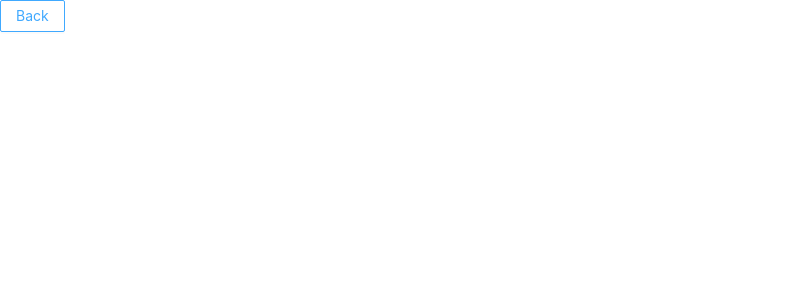
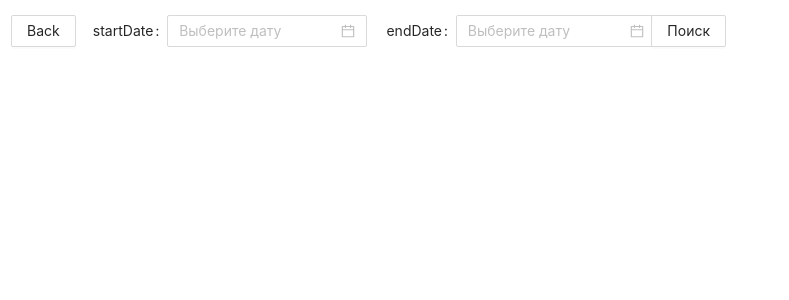
Before and after one commit to Fessaer/apiChannelsDom-ru, a React (Create React App) app: page /CardPage in a window 1280 px wide. Shown: the top 300 px of the page, without its empty margins (0-789 px from the left). Built offline with nearby package versions, Linux system fonts and the light colour scheme; no server answers.

Commit message:
add fetch

```diff
--- a/src/Components/App.jsx
+++ b/src/Components/App.jsx
@@ -24,7 +24,7 @@ function App() {
         {data}
       <Router>
         <Switch>
-          <Route path="/" exact>
+          <Route exact path="/">
             <Home />
           </Route>
           <Route
--- a/src/Components/Pages/CardPage.jsx
+++ b/src/Components/Pages/CardPage.jsx
@@ -1,4 +1,5 @@
-import React from 'react'
+import React, {useContext} from 'react';
+import { Context } from '../Store';
 import { Button, Col, Row, Card } from 'antd';
 import {
   BrowserRouter as Router,
@@ -7,23 +8,54 @@ import {
   Link,
   useHistory,
 } from 'react-router-dom';
+import FormComponent from '../mountComponents/FormComponent';
+import fetchFunction from '../mountComponents/Helpers/fetchFn';
 
-export default function CardPage(props) {
-  console.log(props)
-  const history = useHistory();
-  const handleBack = () => {
 
+
+export default function CardPage({ history }) {
+  const [globalState, inSetState] = useContext(Context);
+  const historys = useHistory();
+
+  const handleSearch = async () => {
+    // async function dataFetch() {
+    //   let url = 'https://epg.domru.ru/program/list';
+    //     let form = new FormData()
+    //     form.set('domain', 'perm')
+    //     form.set('date_from', globalState.startDate)
+    //     form.set('date_to', globalState.endDate)
+    //     form.set('xvid', [3783])
+    //     // console.log(resp, 'resp')
+    //     await fetch(url, {
+    //       method: 'POST',
+    //       body: new URLSearchParams("date_from=2021-05-18+00%3A00%3A00&date_to=2021-05-19+00%3A00%3A00&xvid[0]=15&domain=perm")
+    //       // JSON.stringify({
+    //       //   'domain': 'perm',
+    //       //   'date_from': globalState.startDate,
+    //       //   'date_to': globalState.endDate,
+    //       //   'xvid': [3783]
+    //       // }),
+
+    //     }).then((response) => {
+    //       console.log(response.json())
+    //       return response.json();
+    //     }).then((data) => setData({data}))
+    //   }
+    //   dataFetch()
+    const body = 'date_from=2021-05-18 00:00:00&date_to=2021-05-19 00:00:00&xvid[0]=3783&domain=perm'
+    fetchFunction('POST', 'https://epg.domru.ru/program/list', body)
   }
 
   return (
-    <div>
-      <form>
-      <Button onClick={() => history.goBack()}>Back</Button>
+    <div style={{padding: 15}}>
       <div id="chart-search-bar">
         <Row justify="start" gutter={8}>
+          <Button onClick={() => historys.goBack()}>Back</Button>
+          <FormComponent />
+          <Button onClick={handleSearch}>Поиск</Button>
         </Row>
       </div>
-    </form>
+
     </div>
   )
 }
--- /dev/null
+++ b/src/Components/mountComponents/FormComponent.jsx
@@ -0,0 +1,113 @@
+import React, { useContext, useEffect } from 'react';
+import { Context } from '../Store';
+import { Form, DatePicker } from 'antd';
+import locale from './config/locale/date_picker/ru/date_picker_ru_RU';
+import formatDateToLocale from './helpers/functionFormatReplaceDate';
+import moment from 'moment';
+
+const config = {
+  rules: [
+    {
+      type: 'object',
+      message: 'Please select time!',
+    },
+  ],
+};
+
+const formItemLayout = {
+  labelCol: {
+    xs: {
+      span: 24,
+    },
+    sm: {
+      span: 8,
+    },
+  },
+  wrapperCol: {
+    xs: {
+      span: 24,
+    },
+    sm: {
+      span: 16,
+    },
+  },
+};
+
+const FormComponent = ({ targetItem, settings }) => {
+  const [globalState, inSetState] = useContext(Context);
+  const [form] = Form.useForm();
+console.log(targetItem, settings)
+
+  useEffect(() => {
+    if (targetItem !== undefined) {
+      form.setFieldsValue({
+        startDate:
+          moment(formatDateToLocale(new Date(), 'YYYY.MM.DD HH:mm:ss'), 'YYYY.MM.DD HH:mm:ss'),
+      });
+      form.setFieldsValue({
+        endDate:
+          moment(formatDateToLocale(new Date(), 'YYYY.MM.DD HH:mm:ss'), 'YYYY.MM.DD HH:mm:ss'),
+      });
+    }
+  }, []);
+
+  const onValuesHandle = (changedValues) => {
+    console.log(form)
+    const keyChangeValue = Object.keys(changedValues)[0];
+    const dateMapping = {
+      startDate: changedValues[keyChangeValue],
+      endDate: changedValues[keyChangeValue],
+    };
+
+    console.log(keyChangeValue, 'keyChangeValue')
+
+    let d = new Date(dateMapping[keyChangeValue]._d);
+    let resultDate = formatDateToLocale(d, 'yyyy-mm-dd hh:MM:ss', 0);
+
+    inSetState({...globalState, [keyChangeValue]: resultDate})
+  };
+
+  return (
+    <Form
+      layout="inline"
+      name="time_related_controls"
+      {...formItemLayout}
+      onValuesChange={onValuesHandle}
+      form={form}
+    >
+      <Form.Item
+        name={'startDate'}
+        label={'startDate'}
+        {...config}
+      >
+        <DatePicker
+          allowClear={false}
+          style={{ display: 'flex', width: 200 }}
+          locale={locale}
+          format="DD.MM.YYYY HH:mm:ss"
+          showTime={true}
+          showNow={false}
+          showToday={true}
+          inputReadOnly={true}
+        />
+      </Form.Item>
+      <Form.Item
+        name={'endDate'}
+        label={'endDate'}
+        {...config}
+      >
+        <DatePicker
+          allowClear={false}
+          style={{ display: 'flex', width: 200 }}
+          locale={locale}
+          format="DD.MM.YYYY HH:mm:ss"
+          showTime={true}
+          showNow={false}
+          showToday={true}
+          inputReadOnly={true}
+        />
+      </Form.Item>
+    </Form>
+  );
+};
+export default FormComponent;
--- /dev/null
+++ b/src/Components/mountComponents/Helpers/fetchFn.js
@@ -0,0 +1,30 @@
+const fetchFunction = async (method, url, fnBuildBody) => {
+
+
+  let bodyfetch = fnBuildBody;
+
+  let promise = new Promise(function (resolve, reject) {
+    let http = new XMLHttpRequest();
+    http.open(
+      method,
+      url
+    );
+    http.setRequestHeader('Content-type', 'application/x-www-form-urlencoded');
+    http.onload = function () {
+      let response = http.responseText;
+      resolve(response);
+    };
+    http.onerror = function () {
+      arrResponseElements = [];
+      noRenderPagination = true;
+    };
+    http.send(bodyfetch);
+  });
+
+  return promise
+    .then(function (response) {
+      console.log(response)
+    })
+    .catch((e) =>  console.log(e));
+};
+export default fetchFunction;
--- /dev/null
+++ b/src/Components/mountComponents/Helpers/functionFormatReplaceDate.js
@@ -0,0 +1,17 @@
+/* eslint-disable no-extend-native */
+const format = (date, format = 'yyyy-mm-dd hh:MM:ss', localDate = 0) => {
+  const replaces = {
+    yyyy: date.getFullYear(),
+    mm: ('0' + (date.getMonth() + 1)).slice(-2),
+    dd: ('0' + date.getDate()).slice(-2),
+    hh: ('0' + (Number(date.getHours()) + Number(localDate))).slice(-2),
+    MM: ('0' + date.getMinutes()).slice(-2),
+    ss: ('0' + date.getSeconds()).slice(-2),
+  };
+  let result = format;
+  for (const replace in replaces) {
+    result = result.replace(replace, replaces[replace]);
+  }
+  return result;
+};
+export default format;
--- /dev/null
+++ b/src/Components/mountComponents/config/locale/date_picker/ru/date_picker_ru_RU.js
@@ -0,0 +1,27 @@
+import CalendarLocale from './ru_RU';
+import TimePickerLocale from './time_picker_ru_RU';
+
+// Merge into a locale object
+const locale = {
+  lang: {
+    "ok": "Ok1",
+    placeholder: 'Выберите дату',
+    yearPlaceholder: 'Выберите год',
+    quarterPlaceholder: 'Выберите квартал',
+    monthPlaceholder: 'Выберите месяц',
+    weekPlaceholder: 'Выберите неделю',
+    rangePlaceholder: ['Начальная дата', 'Конечная дата'],
+    rangeYearPlaceholder: ['Начальный год', 'Год окончания'],
+    rangeMonthPlaceholder: ['Начальный месяц', 'Конечный месяц'],
+    rangeWeekPlaceholder: ['Начальная неделя', 'Конечная неделя'],
+    ...CalendarLocale,
+  },
+  timePickerLocale: {
+    ...TimePickerLocale,
+  },
+};
+
+// All settings at:
+// https://github.com/ant-design/ant-design/blob/master/components/date-picker/locale/example.json
+
+export default locale;
--- /dev/null
+++ b/src/Components/mountComponents/config/locale/date_picker/ru/ru_RU.js
@@ -0,0 +1,30 @@
+let locale = {
+  locale: 'ru_RU',
+  today: 'Сегодня',
+  now: 'Сейчас',
+  backToToday: 'Текущая дата',
+  ok: 'Выбрать',
+  clear: 'Очистить',
+  month: 'Месяц',
+  year: 'Год',
+  timeSelect: 'Выбрать время',
+  dateSelect: 'Выбрать дату',
+  monthSelect: 'Выбрать месяц',
+  yearSelect: 'Выбрать год',
+  decadeSelect: 'Выбрать десятилетие',
+  yearFormat: 'YYYY',
+  dateFormat: 'D-M-YYYY',
+  dayFormat: 'D',
+  dateTimeFormat: 'D-M-YYYY HH:mm:ss',
+  monthBeforeYear: true,
+  previousMonth: 'Предыдущий месяц (PageUp)',
+  nextMonth: 'Следующий месяц (PageDown)',
+  previousYear: 'Предыдущий год (Control + left)',
+  nextYear: 'Следующий год (Control + right)',
+  previousDecade: 'Предыдущее десятилетие',
+  nextDecade: 'Следущее десятилетие',
+  previousCentury: 'Предыдущий век',
+  nextCentury: 'Следующий век'
+};
+
+export default locale;
--- /dev/null
+++ b/src/Components/mountComponents/config/locale/date_picker/ru/time_picker_ru_RU.js
@@ -0,0 +1,6 @@
+const locale = {
+  placeholder: 'Выберите время',
+  rangePlaceholder: ['Время начала', 'Время окончания'],
+};
+
+export default locale;
```
Also changed, not shown: src/Components/Pages/Home.jsx (+37 -28 lines). Lines whose indentation alone changed are shown as unchanged.
